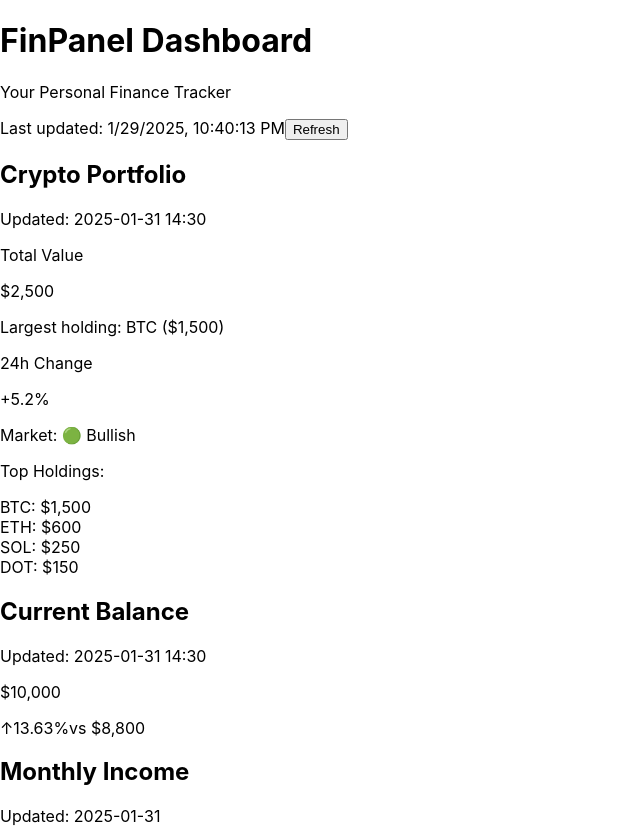
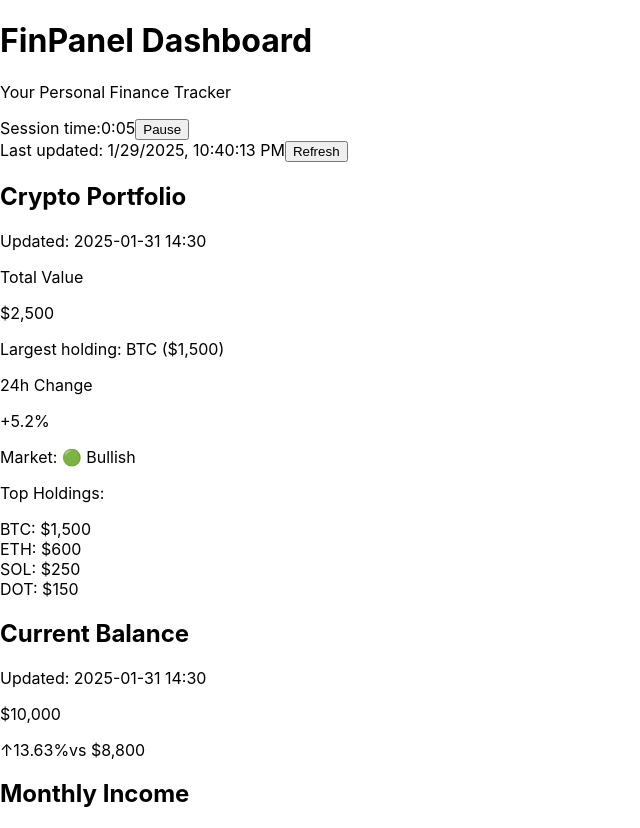
Before and after one commit to ibxibx/finpanel, a React (Create React App) app: page / in a window 1280 px wide. Shown: the top 828 px of the page, without its empty margins (0-640 px from the left). Built offline with nearby package versions, Linux system fonts and the light colour scheme.

Commit message:
Lifecycle method: implemented the SessionTimer and added it as a component

```diff
--- a/src/App.js
+++ b/src/App.js
@@ -6,6 +6,7 @@ import LoadingOverlay from "./components/LoadingOverlay";
 import { TransactionsCard } from "./components/TransactionsCard";
 import { AddTransactionForm } from "./components/AddTransactionForm";
 import { LoadingProvider, useLoading } from "./contexts/LoadingContext";
+import { SessionTimer } from "./components/SessionTimer";
 
 function AppContent() {
   // Main financial data state
@@ -202,7 +203,9 @@ function AppContent() {
         <div className="flex justify-between items-center">
           <div>
             <h1 className="text-2xl font-bold">FinPanel Dashboard</h1>
+            <div className="flex items-center gap-2"></div>
             <p className="text-sm">Your Personal Finance Tracker</p>
+            <SessionTimer />
           </div>
           <div className="flex items-center gap-4">
             <span className="text-xs">Last updated: {lastUpdateTime}</span>
--- /dev/null
+++ b/src/components/SessionTimer.jsx
@@ -0,0 +1,52 @@
+import React, { useState, useEffect } from "react";
+
+function SessionTimer() {
+  const [sessionTime, setSessionTime] = useState(0);
+  const [isActive, setIsActive] = useState(true);
+
+  // ComponentDidMount equivalent - starts when component mounts
+  useEffect(() => {
+    console.log("SessionTimer mounted");
+    const startTime = Date.now();
+    const timer = setInterval(() => {
+      if (isActive) {
+        setSessionTime(Math.floor((Date.now() - startTime) / 1000));
+      }
+    }, 1000);
+
+    // ComponentWillUnmount equivalent - cleanup when component unmounts
+    return () => {
+      console.log("SessionTimer will unmount");
+      clearInterval(timer);
+    };
+  }, [isActive]);
+
+  // ComponentDidUpdate equivalent - runs when isActive changes
+  useEffect(() => {
+    console.log(
+      "Session timer status updated:",
+      isActive ? "active" : "paused"
+    );
+  }, [isActive]);
+
+  const formatTime = (seconds) => {
+    const minutes = Math.floor(seconds / 60);
+    const remainingSeconds = seconds % 60;
+    return `${minutes}:${remainingSeconds.toString().padStart(2, "0")}`;
+  };
+
+  return (
+    <div className="flex items-center space-x-2 text-sm text-gray-600">
+      <span>Session time:</span>
+      <span className="font-medium">{formatTime(sessionTime)}</span>
+      <button
+        onClick={() => setIsActive(!isActive)}
+        className="text-xs px-2 py-1 rounded bg-gray-200 hover:bg-gray-300"
+      >
+        {isActive ? "Pause" : "Resume"}
+      </button>
+    </div>
+  );
+}
+
+export { SessionTimer };
```
